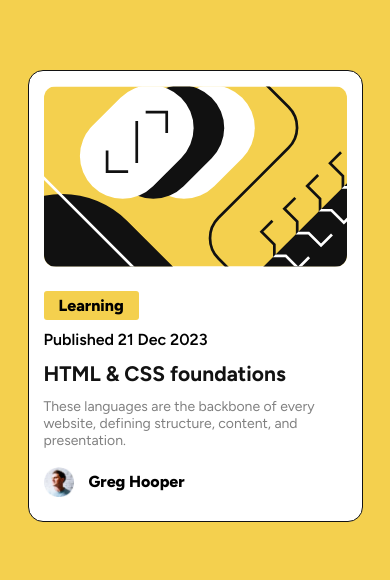
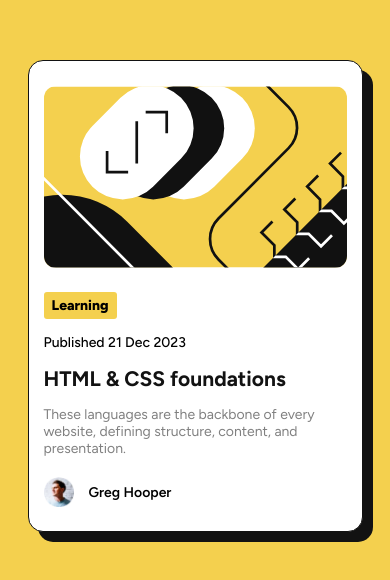
Before and after one commit to faizaan-lakd/Blog-Preview-Card, a plain HTML site: page index.html in a window 390 px wide. Shown: the part 126-706 px from the top of the page. Drawn offline with Linux system fonts and the light colour scheme.

Commit message:
Add style changes

```diff
--- a/style.css
+++ b/style.css
@@ -22,16 +22,18 @@ body {
 }
 
 .container {
-    max-width: 335px;
+    max-width: 380px;
     border: 1px solid hsl(0, 0%, 7%);
     background-color: hsl(0, 0%, 100%);
     padding: 1.5rem;
     border-radius: 15px;
+    box-shadow: 1.5rem 1.5rem 0 hsl(0, 0%, 7%);
 }
 
 .container > img {
     width: 100%;
     border-radius: 12px;
+    margin-top: 1rem;
     margin-bottom: 1rem;
 }
 
@@ -39,18 +41,20 @@ body {
     background-color: hsl(47, 88%, 63%);
     border-radius: 3px;
     width: fit-content;
-    padding: 0.5rem 1.5rem;
+    padding: 0.5rem 0.8rem;
     margin: 1rem 0px;
     font-weight: 800;
 }
 
 .date {
-    font-weight: 600;
+    font-weight: 500;
+    font-size: 1.4rem;
+    margin: 1.5rem 0px;
 }
 
 .title {
-    margin: 1.2rem 0px;
-    font-size: 2.1rem;
+    margin: 1.5rem 0px;
+    font-size: 2.4rem;
 }
 
 a {
@@ -64,8 +68,7 @@ a:hover {
 
 .description {
     color: hsl(0, 0%, 50%);
-    margin-bottom: 0.8rem;
-    font-size: 1.4rem;
+    margin-bottom: 1.2rem;
 }
 
 .user-info {
@@ -81,5 +84,17 @@ a:hover {
 .user-name {
     align-self: center;
     padding: 1.5rem;
-    font-weight: 800;
+    font-weight: 600;
 }
+
+@media screen and (max-width:450px) {
+    .container {
+        max-width: 335px;
+        box-shadow: 1rem 1rem 0 hsl(0, 0%, 7%);
+        font-size: 1.4rem;
+    }
+
+    .title {
+        font-size: 2.1rem;
+    }
+}
```
